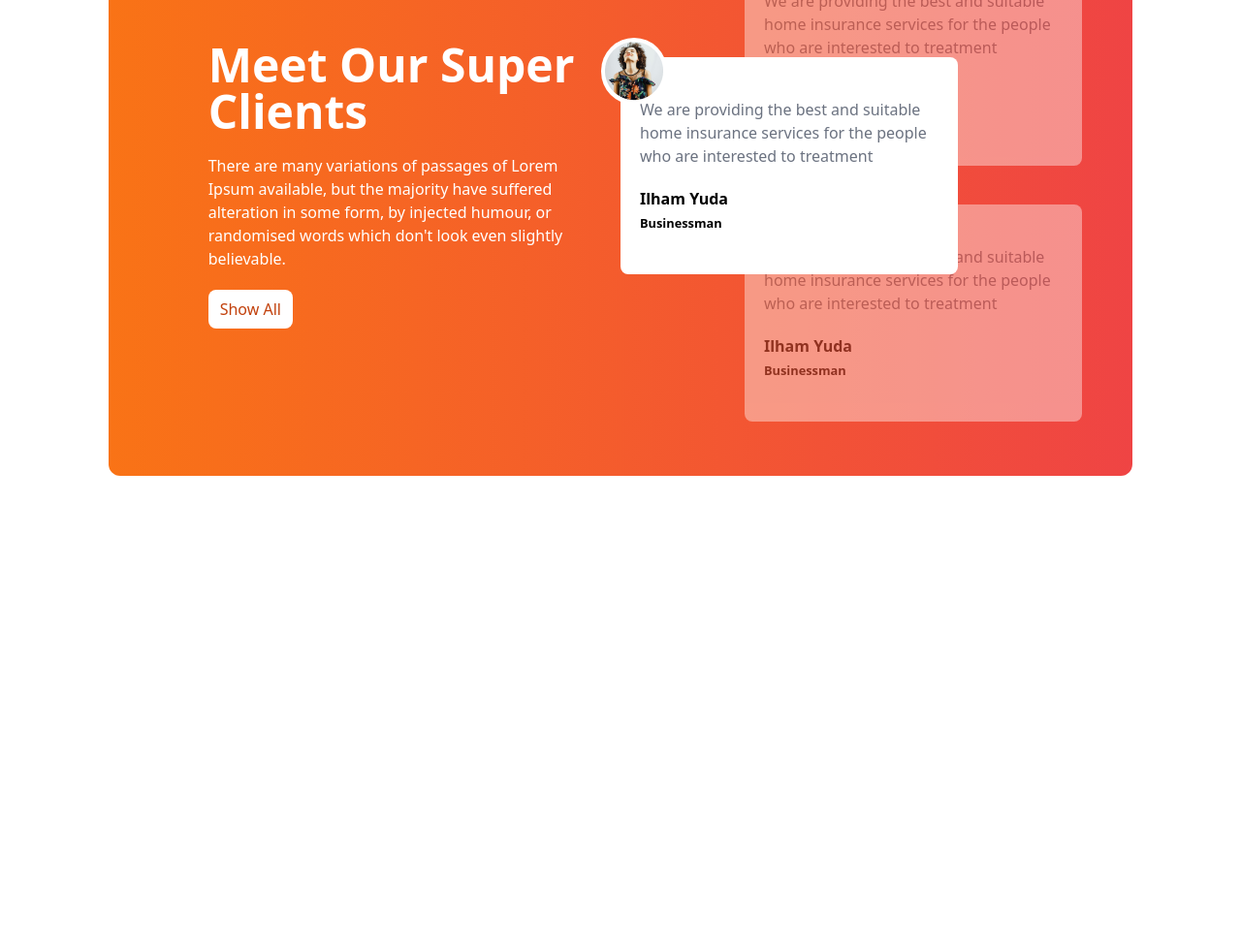
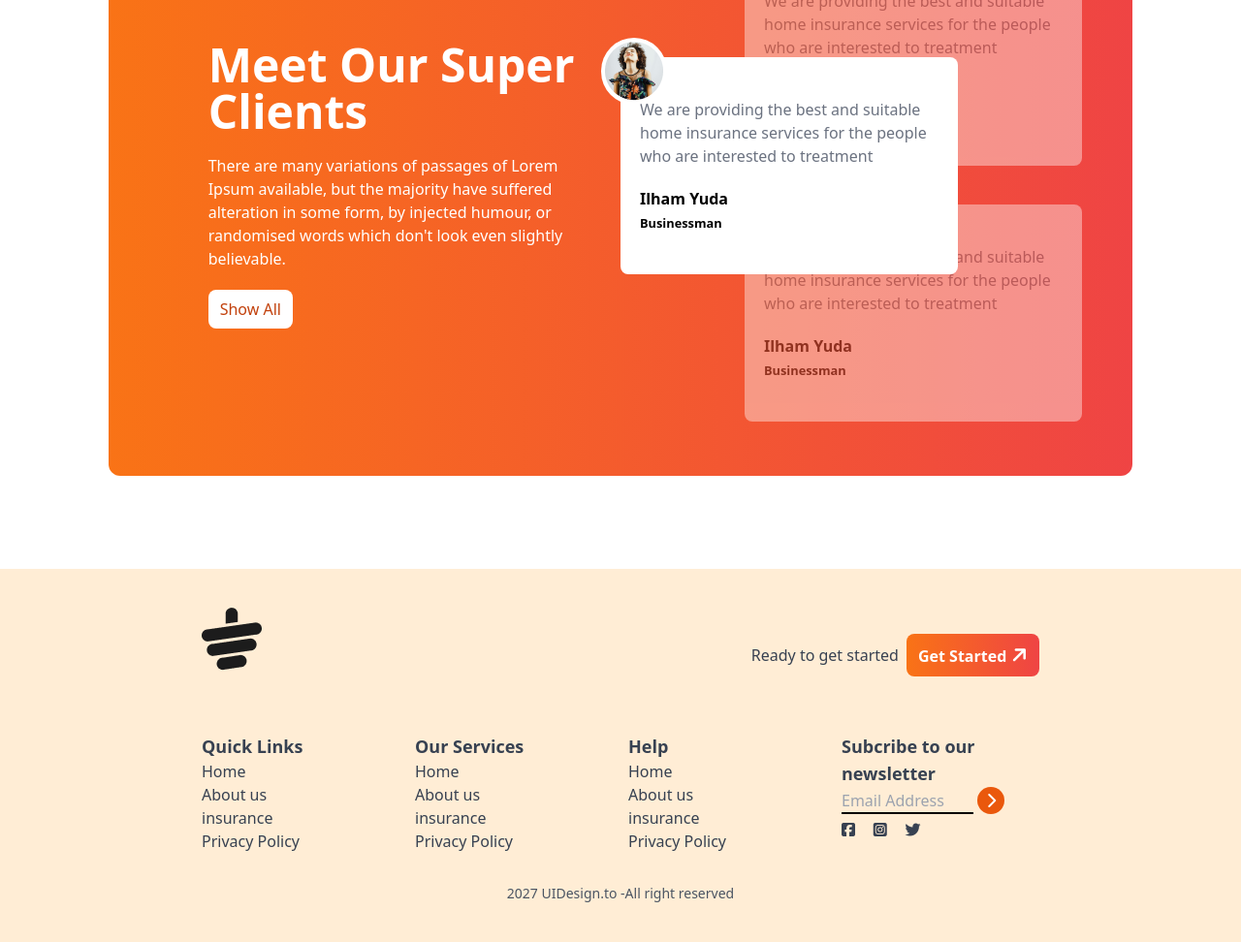
Before and after one commit to badhantinku/tea-house-with-tailwind, a plain HTML site: page index.html in a window 1280 px wide. Shown: the part 1871-2843 px from the top of the page at 97% size. Before the commit the page ends 2458 px from the top, so only its background shows below. Drawn offline with nearby package versions, Linux system fonts and the light colour scheme.

Commit message:
footer section done

```diff
--- a/index.html
+++ b/index.html
@@ -161,13 +161,13 @@
                     <!-- middle card -->
 
                     <div class="absolute z-10 top-44 md:top-52">
-                        <div
-                        class=" h-56 w-full md:w-3/4 bg-white text-black rounded-lg flex items-center px-5  ">
+                        <div class=" h-56 w-full md:w-3/4 bg-white text-black rounded-lg flex items-center px-5  ">
                             <div class="absolute -top-5 -left-5 bg-white rounded-full">
                                 <img class="p-1" src="images/client.png" alt="">
                             </div>
                             <div>
-                            <p class="text-gray-500 mb-5">We are providing the best and suitable home insurance services
+                                <p class="text-gray-500 mb-5">We are providing the best and suitable home insurance
+                                    services
                                     for
                                     the people who are interested to treatment</p>
                                 <h1 class="font-bold">Ilham Yuda</h1>
@@ -208,6 +208,114 @@
 
         </section>
     </main>
+    <!-- footer section -->
+    <footer class="bg-orange-100 text-gray-700 py-10 px-4 md:px-16">
+        <div class="w-9/12 mx-auto">
+            <!-- logo -->
+             <div class="mb-8 flex justify-between">
+                <img class="mb-8" src="images/cup.png" alt="">
+                <div class="flex items-center gap-2">
+                    <h4>Ready to get started</h4>
+                    <button
+                    class="bg-gradient-to-r from-orange-500 to-red-500 px-3 py-2 rounded-lg text-white font-bold ">Get Started <i class="fa-solid fa-arrow-right -rotate-45 text-xl"></i> </button>
+             </div>
+
+             </div>
+             <!-- links -->
+              <div class="grid grid-cols-1 md:grid-cols-2 lg:grid-cols-4 gap-4">
+                <!-- first colum -->
+                 <div>
+                    <h3 class="font-semibold text-lg mb:3">Quick Links</h3>
+                    <ul class="space-y-2">
+                        <li>
+                            <a class="hover:text-orange-600" href="">Home</a>
+                        </li>
+                     </ul>
+                     <ul class="space-y-2">
+                        <li>
+                            <a class="hover:text-orange-600" href="">About us</a>
+                        </li>
+                     </ul>
+                     <ul class="space-y-2">
+                        <li>
+                            <a class="hover:text-orange-600" href="">insurance</a>
+                        </li>
+                     </ul>
+                     <ul class="space-y-2">
+                        <li>
+                            <a class="hover:text-orange-600" href="">Privacy Policy</a>
+                        </li>
+                     </ul>
+                 </div>
+                  <!-- second colum -->
+                  <div>
+                    <h3 class="font-semibold text-lg mb:3">Our Services</h3>
+                    <ul class="space-y-2">
+                        <li>
+                            <a class="hover:text-orange-600" href="">Home</a>
+                        </li>
+                     </ul>
+                     <ul class="space-y-2">
+                        <li>
+                            <a class="hover:text-orange-600" href="">About us</a>
+                        </li>
+                     </ul>
+                     <ul class="space-y-2">
+                        <li>
+                            <a class="hover:text-orange-600" href="">insurance</a>
+                        </li>
+                     </ul>
+                     <ul class="space-y-2">
+                        <li>
+                            <a class="hover:text-orange-600" href="">Privacy Policy</a>
+                        </li>
+                     </ul>
+                 </div>
+                  <!-- Third colum -->
+                  <div>
+                    <h3 class="font-semibold text-lg mb:3">Help</h3>
+                    <ul class="space-y-2">
+                        <li>
+                            <a class="hover:text-orange-600" href="">Home</a>
+                        </li>
+                     </ul>
+                     <ul class="space-y-2">
+                        <li>
+                            <a class="hover:text-orange-600" href="">About us</a>
+                        </li>
+                     </ul>
+                     <ul class="space-y-2">
+                        <li>
+                            <a class="hover:text-orange-600" href="">insurance</a>
+                        </li>
+                     </ul>
+                     <ul class="space-y-2">
+                        <li>
+                            <a class="hover:text-orange-600" href="">Privacy Policy</a>
+                        </li>
+                     </ul>
+                 </div>
+                 <!-- fourth column -->
+                  <div>
+                    <h3 class="font-semibold text-lg mb:3">Subcribe to our newsletter</h3>
+                    <div class="flex flex-col space-y-2">
+                        <div>
+                            <input placeholder="Email Address" type="text" class="bg-transparent border-b-2 border-black w-4/6 ">
+                            <i class="fa-solid fa-chevron-right w-7 h-7 bg-orange-600 inline-flex rounded-full text-white justify-center items-center"></i>
+                        </div>
+                        <div class="flex justify-between w-2/5 mb-2 mt-8">
+                            <i class="fa-brands fa-square-facebook"></i>
+                            <i class="fa-brands fa-square-instagram"></i>
+                            <i class="fa-brands fa-twitter"></i>
+                        </div>
+                    </div>
+                  </div>
+              </div>
+              <div class="text-center pt-4 mt-4">
+                <p class="text-sm text-gray-600">2027 UIDesign.to -All right reserved</p>
+              </div>
+        </div>
+    </footer>
 </body>
 
 </html>
```
Lines whose indentation alone changed are shown as unchanged.
